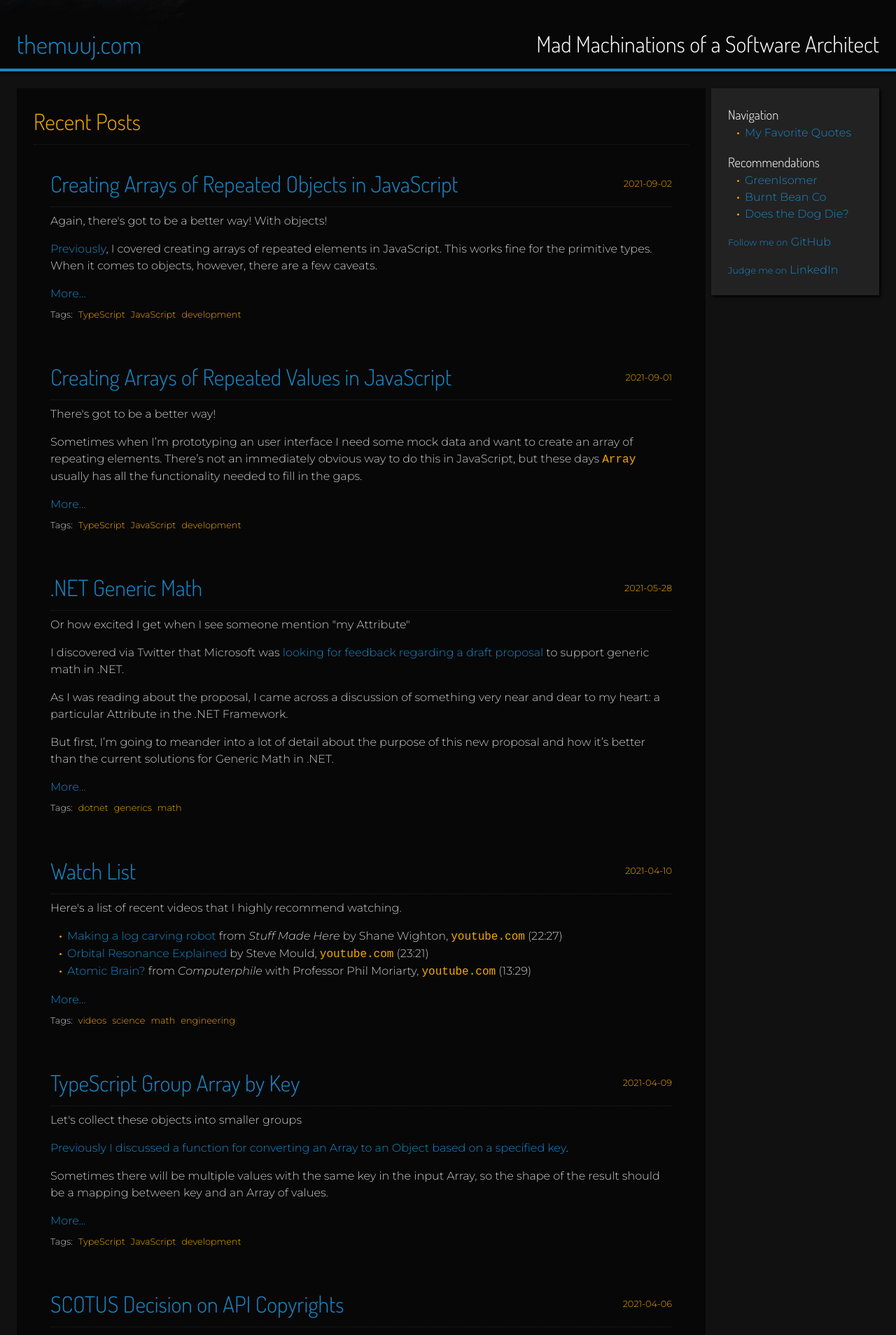
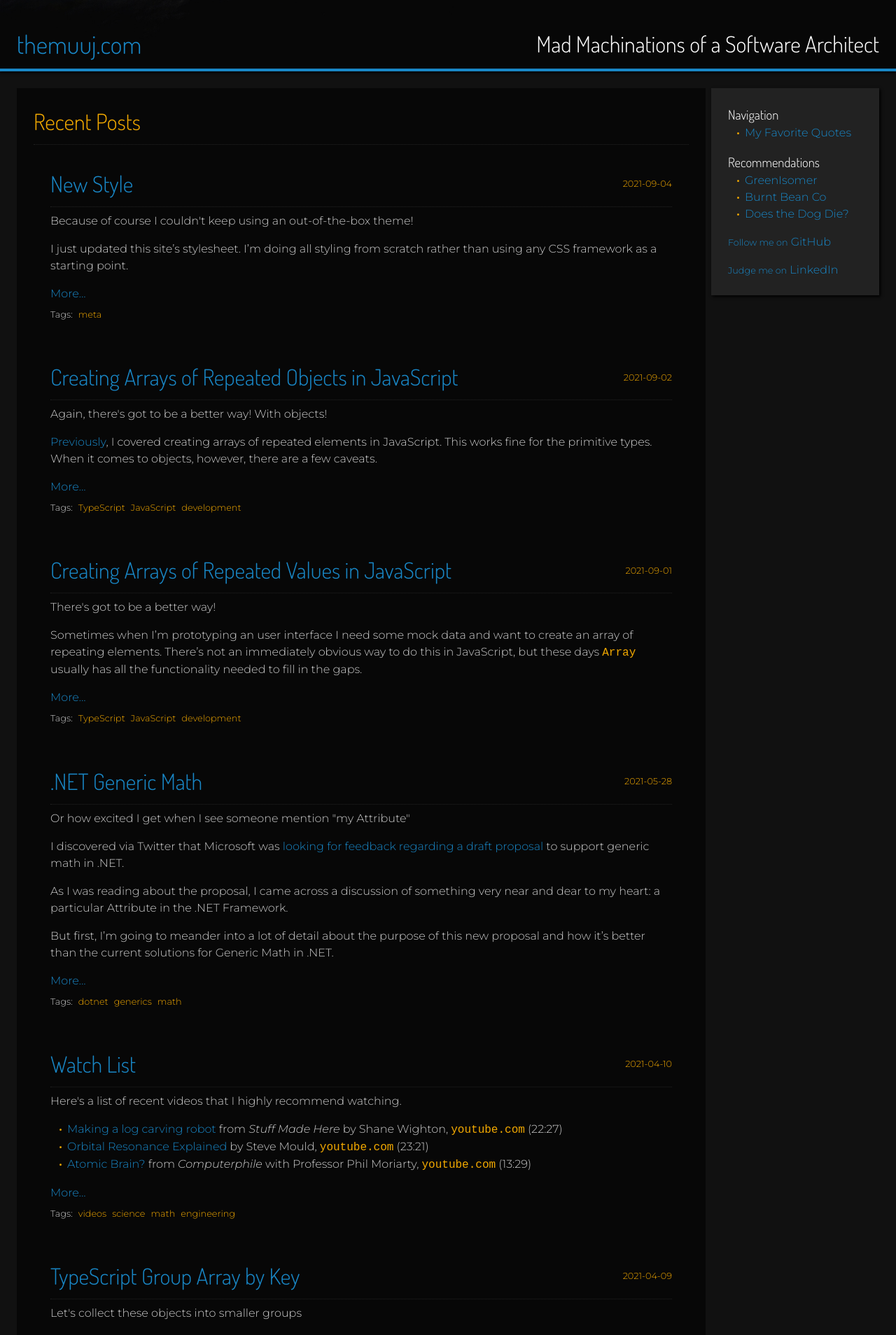
Before and after one commit to TheMuuj/TheMuuj.github.io, a Jekyll site: the page built from index.md, in a window 1280 px wide. Shown: the part 438-2346 px from the top of the page at 70% size. Built offline with Jekyll 4.4.1, drawn with Linux system fonts in a browser that asks for light colours.

Commit message:
Add Post: "New Style" - Tweak code highlighting for HTML

````diff
--- /dev/null
+++ b/_posts/2021-09-04-new-style.md
@@ -0,0 +1,25 @@
+---
+title: New Style
+description: Because of course I couldn't keep using an out-of-the-box theme!
+tags: meta
+---
+
+I just updated this site's stylesheet. I'm doing all styling from scratch
+rather than using any CSS framework as a starting point.
+
+<!--more-->
+
+I wanted to get a feel for solving problems using both modern CSS and some
+SASS/SCSS pre-processing. It ended up not taking too much effort. It turns
+out that all the complicated style issues I normally deal with are from
+developing rich user interfaces and input forms. A simple blog doesn't
+take much work, though I kept tweaking the code syntax highlighting colors.
+
+```html
+<aside>
+    <p class="rhetorical">What do you think?</p>
+</aside>
+```
+
+I do want to come back and add dark/light theme switching and some light
+animations, just for fun.
--- a/_sass/code.scss
+++ b/_sass/code.scss
@@ -6,6 +6,7 @@
     --code-operator: #D4D4D4;
     --code-name: #4EC9B0;
     --code-class: #CE9178;
+    --code-attribute: #DCDCAA;
     --code-function: #DCDCAA;
 
     --code-number: #B5CEA8;
@@ -30,26 +31,14 @@
     .o,.ow,.p {
         color: var(--code-operator);
     }
-    // .highlight .n { color: #93A1A1 } /* Name */
-// .highlight .na { color: #93A1A1 } /* Name.Attribute */
-// .highlight .nb { color: #B58900 } /* Name.Builtin */
-// .highlight .nc { color: #268BD2 } /* Name.Class */
-// .highlight .no { color: #CB4B16 } /* Name.Constant */
-// .highlight .nd { color: #268BD2 } /* Name.Decorator */
-// .highlight .ni { color: #CB4B16 } /* Name.Entity */
-// .highlight .ne { color: #CB4B16 } /* Name.Exception */
-// .highlight .nf { color: #268BD2 } /* Name.Function */
-// .highlight .nl { color: #93A1A1 } /* Name.Label */
-// .highlight .nn { color: #93A1A1 } /* Name.Namespace */
-// .highlight .nx { color: #93A1A1 } /* Name.Other */
-// .highlight .py { color: #93A1A1 } /* Name.Property */
-// .highlight .nt { color: #268BD2 } /* Name.Tag */
-// .highlight .nv { color: #268BD2 } /* Name.Variable */
-    .n,.na,.nb,.nc,.no,.nd,.ni,.ne,.nf,.nl,.nn,.nx,.py,.nt,.nv {
+    .n,.nb,.nc,.no,.nd,.ni,.ne,.nf,.nl,.nn,.nx,.py,.nt,.nv {
         color: var(--code-name);
     }
     .nc {
         color: var(--code-class);
+    }
+    .na {
+        color: var(--code-keyword);
     }
     .nf {
         color: var(--code-function);
````
